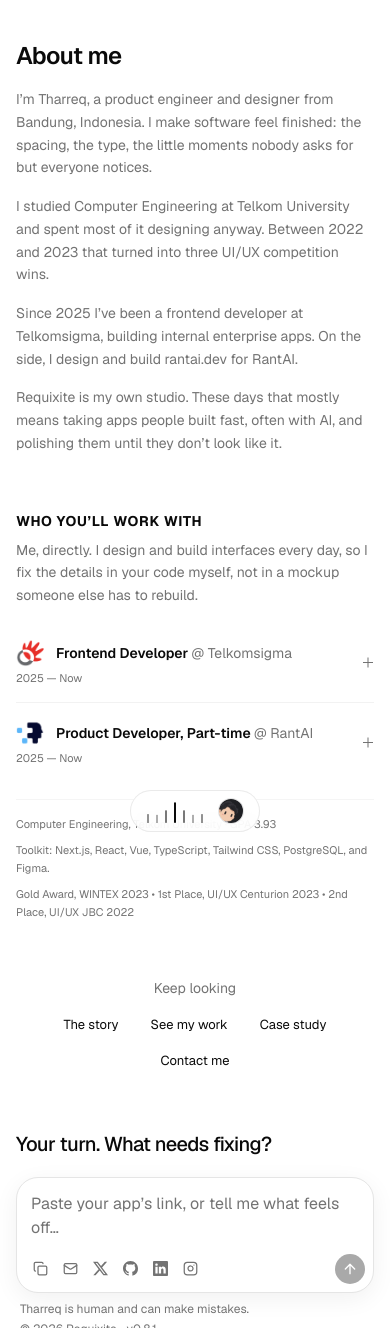
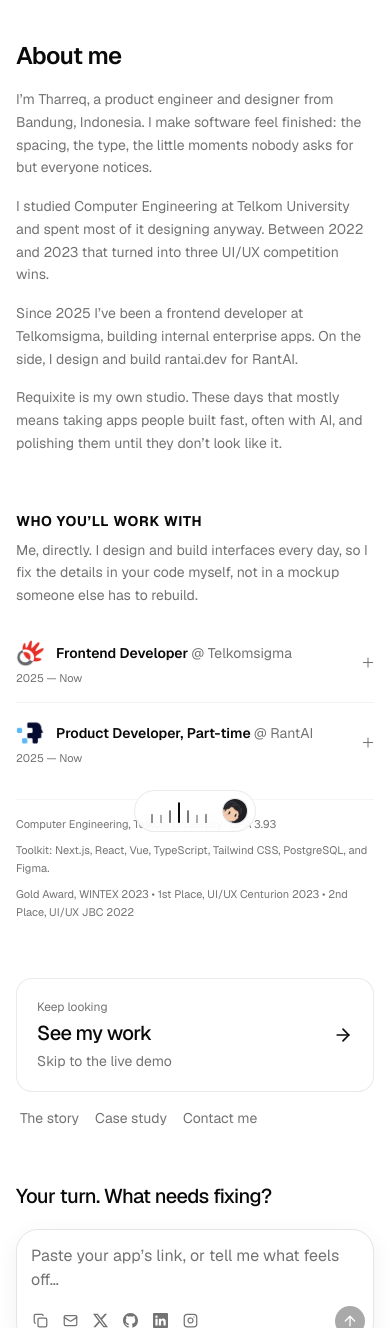
Before and after one commit to mtharreqq/requixite, a Next.js app: page /about in a window 390 px wide. Shown: the top 1328 px of the page. Built offline with nearby package versions, Linux system fonts and the light colour scheme.

Commit message:
Keep looking: next page as a card (mockup B), mockups removed; phone pill padding even

```diff
--- a/app/(english)/mockup/[v]/page.tsx
+++ /dev/null
@@ -1,18 +0,0 @@
-import { notFound } from "next/navigation";
-import { AboutPage, type Mock } from "@/components/sub-page";
-
-export const metadata = { robots: { index: false } };
-
-export function generateStaticParams() {
-  return [{ v: "a" }, { v: "b" }, { v: "c" }];
-}
-
-export default async function Page({
-  params,
-}: {
-  params: Promise<{ v: string }>;
-}) {
-  const { v } = await params;
-  if (!["a", "b", "c"].includes(v)) notFound();
-  return <AboutPage locale="en" mock={v as Mock} />;
-}
--- a/components/salmoon/rail-nav.tsx
+++ b/components/salmoon/rail-nav.tsx
@@ -437,7 +437,7 @@ export function RailNav({
       aria-label={copy.navigation}
       // Phones: a pill along the bottom. Desktop: anchored at the avatar, so
       // it stays put and the rail grows upward.
-      className="bg-background/85 border-border/80 fixed bottom-3 left-1/2 z-50 flex -translate-x-1/2 items-center gap-4 rounded-full border px-4 py-2 backdrop-blur-md md:bottom-[calc(50%-7rem)] md:left-8 md:translate-x-0 md:flex-col md:items-start md:gap-0 md:rounded-none md:border-0 md:bg-transparent md:p-0 md:backdrop-blur-none"
+      className="bg-background/85 border-border/80 fixed bottom-3 left-1/2 z-50 flex -translate-x-1/2 items-center gap-4 rounded-full border py-2 pr-2 pl-4 backdrop-blur-md md:bottom-[calc(50%-7rem)] md:left-8 md:translate-x-0 md:flex-col md:items-start md:gap-0 md:rounded-none md:border-0 md:bg-transparent md:p-0 md:backdrop-blur-none"
     >
       <div
         ref={railRef}
--- a/components/sub-page.tsx
+++ b/components/sub-page.tsx
@@ -8,29 +8,13 @@ import { ExperienceSection } from "@/components/salmoon/experience-section";
 import Image from "next/image";
 import { ArrowRight } from "lucide-react";
 import {
-  Tooltip,
-  TooltipContent,
-  TooltipTrigger,
-} from "@/components/ui/tooltip";
-import {
   PortfolioMotion,
   SectionReveal,
 } from "@/components/salmoon/portfolio-motion";
 
-// ponytail: throwaway mockups for "Keep looking", at /mockup/a|b|c. Delete
-// the losers and this prop once one is picked.
-export type Mock = "a" | "b" | "c";
-
-/** The other pages, minus this one, before the closing composer. */
-function Suggestions({
-  locale,
-  path,
-  mock,
-}: {
-  locale: Locale;
-  path: string;
-  mock?: Mock;
-}) {
+/** The next page as one card, the rest as small links, before the closing
+ * composer. */
+function Suggestions({ locale, path }: { locale: Locale; path: string }) {
   const { skip } = getPortfolioCopy(locale).review;
   const base = locale === "id" ? "/id" : "";
   const all = [
@@ -40,37 +24,7 @@ function Suggestions({
     ["/work/rantai", skip.caseStudy, skip.caseStudyTip],
     ["/contact", skip.contact, skip.contactTip],
   ];
-  const pages = all.filter(([p]) => p !== path);
   const href = (p: string) => base + p || "/";
-
-  // A: a quiet list, label left, what you get right.
-  if (mock === "a")
-    return (
-      <nav className="flex flex-col">
-        <p className="text-muted-foreground mb-2 text-sm">{skip.next}</p>
-        {pages.map(([p, label, tip]) => (
-          <Link
-            key={p}
-            href={href(p)}
-            className="group border-border/70 hover:bg-muted -mx-3 flex items-center gap-4 rounded-lg border-b px-3 py-3 transition-colors last:border-b-0"
-          >
-            <span className="text-foreground text-[15px] font-medium">
-              {label}
-            </span>
-            <span className="text-muted-foreground ml-auto truncate text-sm">
-              {tip}
-            </span>
-            <ArrowRight
-              aria-hidden
-              className="text-muted-foreground group-hover:text-foreground size-4 shrink-0 transition-[color,translate] group-hover:translate-x-0.5"
-            />
-          </Link>
-        ))}
-      </nav>
-    );
-
-  // B: one obvious next page, the rest as small links.
-  if (mock === "b") {
   const at = all.findIndex(([p]) => p === path);
   const [np, nLabel, nTip] = all[(at + 1) % all.length];
   return (
@@ -92,8 +46,8 @@ function Suggestions({
         />
       </Link>
       <div className="text-muted-foreground flex flex-wrap gap-x-4 gap-y-1 px-1 text-sm">
-          {pages
-            .filter(([p]) => p !== np)
+        {all
+          .filter(([p]) => p !== path && p !== np)
           .map(([p, label]) => (
             <Link
               key={p}
@@ -108,51 +62,6 @@ function Suggestions({
   );
 }
 
-  // C: one sentence, the pages inline.
-  if (mock === "c")
-    return (
-      <p className="text-muted-foreground text-xl leading-snug font-medium tracking-[-0.03em] md:text-2xl">
-        Still here? Go back to{" "}
-        {pages.map(([p, label], i) => (
-          <span key={p}>
-            <Link
-              href={href(p)}
-              className="text-foreground decoration-border hover:decoration-foreground underline decoration-2 underline-offset-4 transition-colors"
-            >
-              {label.toLowerCase()}
-            </Link>
-            {i < pages.length - 2
-              ? ", "
-              : i === pages.length - 2
-                ? ", or "
-                : "."}
-          </span>
-        ))}
-      </p>
-    );
-
-  return (
-    <nav className="flex flex-col items-center gap-3">
-      <p className="text-muted-foreground text-sm">{skip.next}</p>
-      <div className="flex flex-wrap justify-center gap-1.5">
-        {pages.map(([p, label, tip]) => (
-          <Tooltip key={p} delayDuration={500}>
-            <TooltipTrigger asChild>
-              <Link
-                href={base + p || "/"}
-                className="composer-chip composer-chip-ghost"
-              >
-                {label}
-              </Link>
-            </TooltipTrigger>
-            <TooltipContent sideOffset={6}>{tip}</TooltipContent>
-          </Tooltip>
-        ))}
-      </div>
-    </nav>
-  );
-}
-
 /** About, Work and case studies: their own page, same column, then other
  * pages to try, the story's closing composer and the footer. */
 export function SubPage({
@@ -160,11 +69,9 @@ export function SubPage({
   path,
   sections,
   children,
-  mock,
 }: {
   locale: Locale;
   path: string;
-  mock?: Mock;
   /** This page's sections for the rail; contact is added at the end. */
   sections: RailSection[];
   children: React.ReactNode;
@@ -178,7 +85,7 @@ export function SubPage({
         {children}
         {!bare && (
           <>
-            <Suggestions locale={locale} path={path} mock={mock} />
+            <Suggestions locale={locale} path={path} />
             <SectionReveal>
               <section id="contact" className="flex flex-col gap-5">
                 <h2 className="text-xl leading-tight font-medium tracking-[-0.03em] md:text-2xl">
@@ -214,13 +121,12 @@ export function SubPage({
   );
 }
 
-export function AboutPage({ locale, mock }: { locale: Locale; mock?: Mock }) {
+export function AboutPage({ locale }: { locale: Locale }) {
   const copy = getPortfolioCopy(locale);
   return (
     <SubPage
       locale={locale}
       path="/about"
-      mock={mock}
       sections={[
         { id: "intro", label: copy.rail.intro },
         { id: "experience", label: copy.rail.experience },
```
Lines whose indentation alone changed are shown as unchanged.
